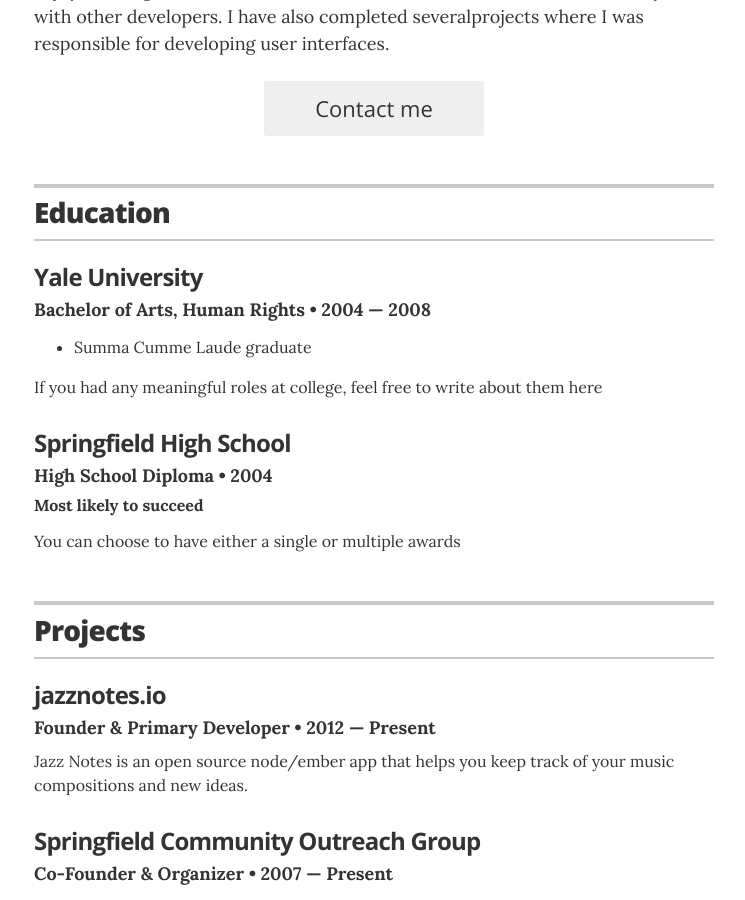
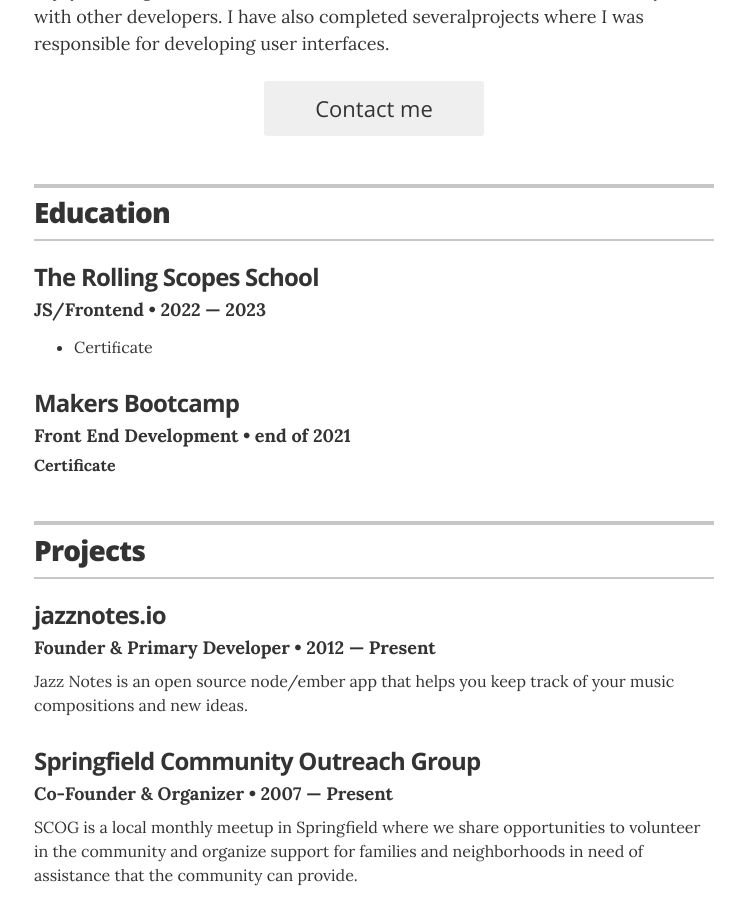
Before and after one commit to Kubatbekkk/cv, a Jekyll site: the page built from index.html, in a window 1280 px wide and 900 px high, scrolled down 337 px. Shown: the whole window, without its empty margins (266-1011 px from the left). Built offline with Jekyll 4.4.1, drawn with Linux system fonts in a browser that asks for light colours.

Commit message:
feat: change edu

```diff
--- a/_data/education.yml
+++ b/_data/education.yml
@@ -1,13 +1,11 @@
 # Degree
-- degree: Bachelor of Arts, Human Rights
-  uni: Yale University
-  year: 2004 &mdash; 2008
+- degree: JS/Frontend
+  uni: The Rolling Scopes School
+  year: 2022 &mdash; 2023
   awards:
-    - award: Summa Cumme Laude graduate
-  summary: If you had any meaningful roles at college, feel free to write about them here
+    - award: Certiﬁcate
 
-- degree: High School Diploma
-  uni: Springfield High School
-  year: 2004
-  award: Most likely to succeed
-  summary: You can choose to have either a single or multiple awards
+- degree: Front End Development
+  uni: Makers Bootcamp
+  year: end of 2021
+  award: Certificate
```
